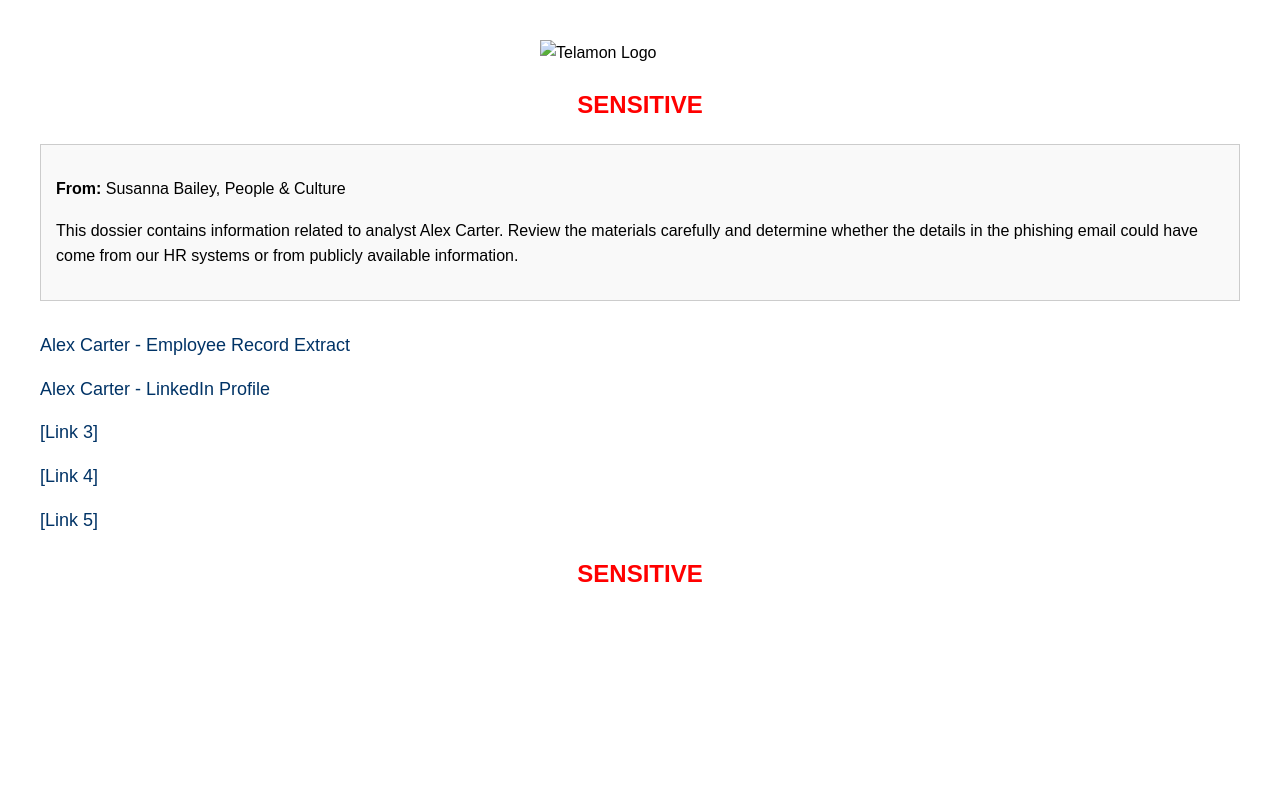
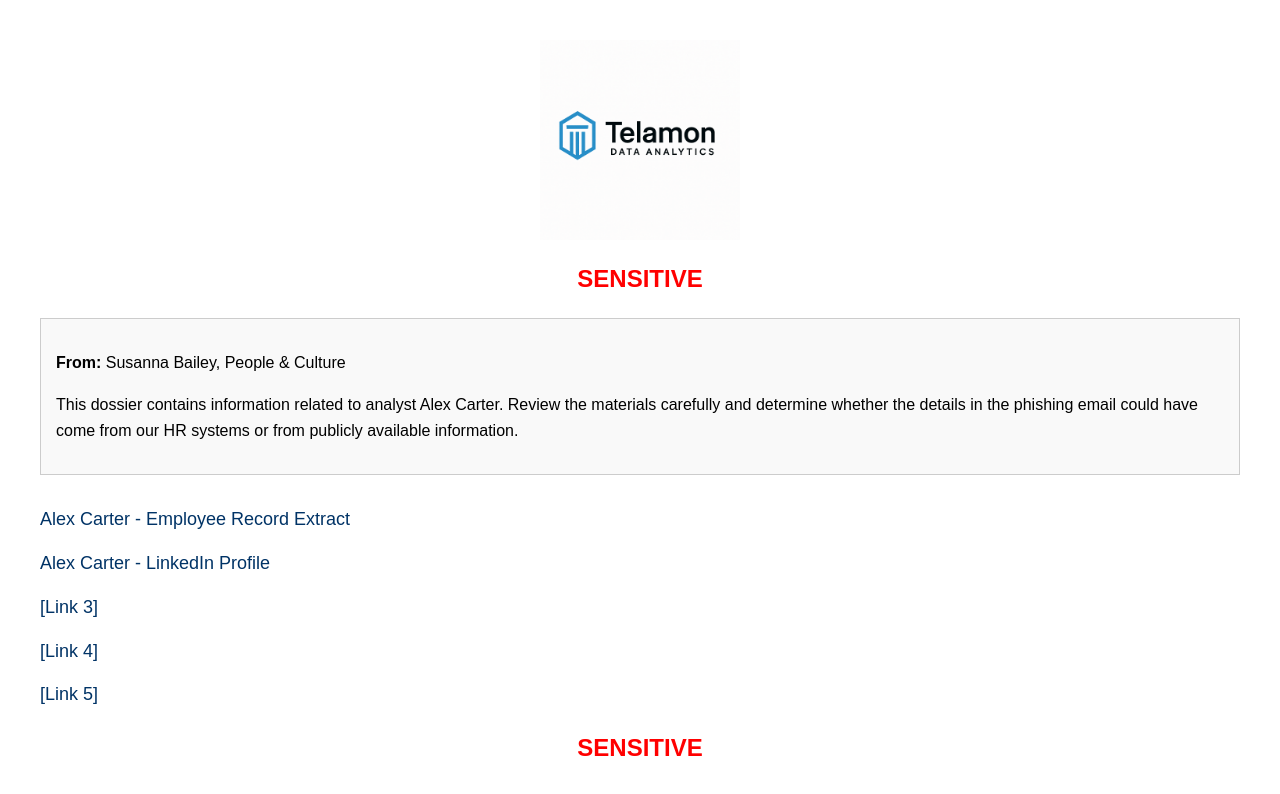
Before and after one commit to cybercxescaperoom/cybercxescaperoom.github.io, a plain HTML site: page information/index.html in a window 1280 px wide. Drawn offline with Linux system fonts and the light colour scheme.

Commit message:
Update index.html
Fixing yet another typo.

```diff
--- a/information/index.html
+++ b/information/index.html
@@ -47,7 +47,7 @@
 </head>
 <body>
 
-  <img src="../assets/Telamon Logo.jpg" alt="Telamon Logo" class="logo">
+  <img src="../assets/Telamon Logo.png" alt="Telamon Logo" class="logo">
 
   <div class="banner">SENSITIVE</div>
 
```
